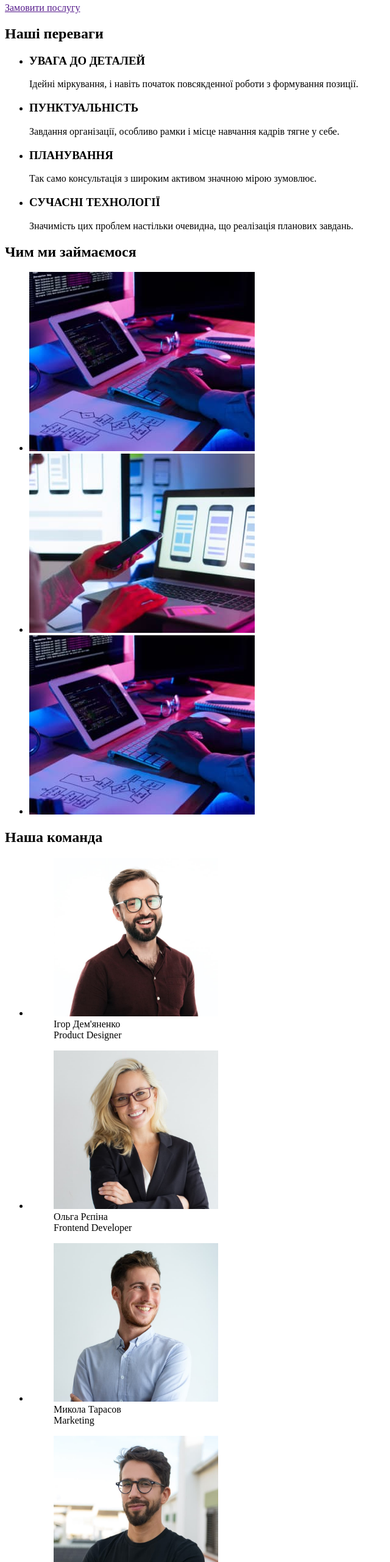
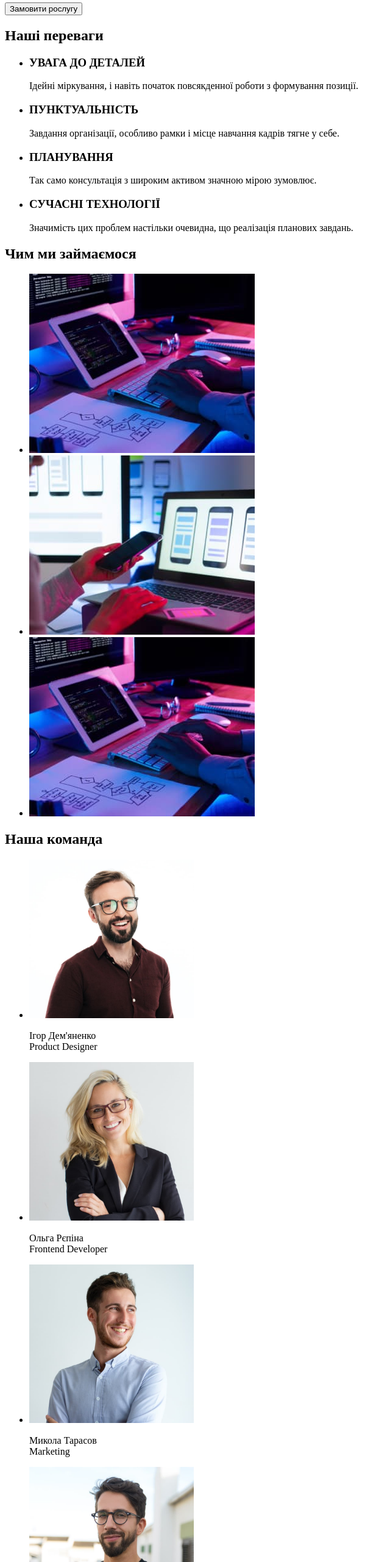
Before and after one commit to Danyashe/goit-markup-hw-01, a plain HTML site: page index.html in a window 1280 px wide. Shown: the part 238-2800 px from the top of the page at 61% size, without its empty margins (0-640 px from the left). Drawn offline with Linux system fonts and the light colour scheme.

Commit message:
Update index.html

```diff
--- a/index.html
+++ b/index.html
@@ -24,7 +24,7 @@
     <div>
         <section>
             <h1>Ефективні рішення для <br /> вашого бізнесу</h1>
-            <a href="">Замовити послугу</a>
+            <button type="button">Замовити рослугу</button>
         </section>
     </div>
     <section>
@@ -80,30 +80,30 @@
         <h2>Наша команда</h2>
         <ul>
             <li>
-                <figure>
                     <img src="./images/people.jpg" width="270" alt="чоловік" />
-                    <figcaption>Ігор Дем'яненко <br> Product Designer</figcaption>
-                </figure>
+                    <p>Ігор Дем'яненко <br> Product Designer</p>
             </li>
             <li>
-                <figure>
                     <img src="./images/people-1.jpg" width="270" alt="жінка" />
-                    <figcaption>Ольга Рєпіна <br> Frontend Developer</figcaption>
-                </figure>
+                    <p>Ольга Рєпіна <br> Frontend Developer</p>
             </li>
             <li>
-                <figure>
                     <img src="./images/people-2.jpg" width="270" alt="чоловік" />
-                    <figcaption>Микола Тарасов <br> Marketing</figcaption>
-                </figure>
+                    <p>Микола Тарасов <br> Marketing</p>
             </li>
             <li>
-                <figure>
                     <img src="./images/people-3.jpg" width="270" alt="чоловік" />
-                    <figcaption>Михайло Єрмаков <br> UI Designer</figcaption>
-                </figure>
+                    <p>Михайло Єрмаков <br> UI Designer</p>
             </li>
         </ul>
     </section>
+    <footer>
+        <a href="">WebStudio</a>
+        <p>м. Київ, пр-т Лесі Українки, 26</p>
+        <ul>
+            <li><a href="info@devstudio.com">info@devstudio.com</a></li>
+            <li><a href="+380961111111">+38 096 111 11 11</a></li>
+        </ul>
+    </footer>
 </body>
 </html>
```
